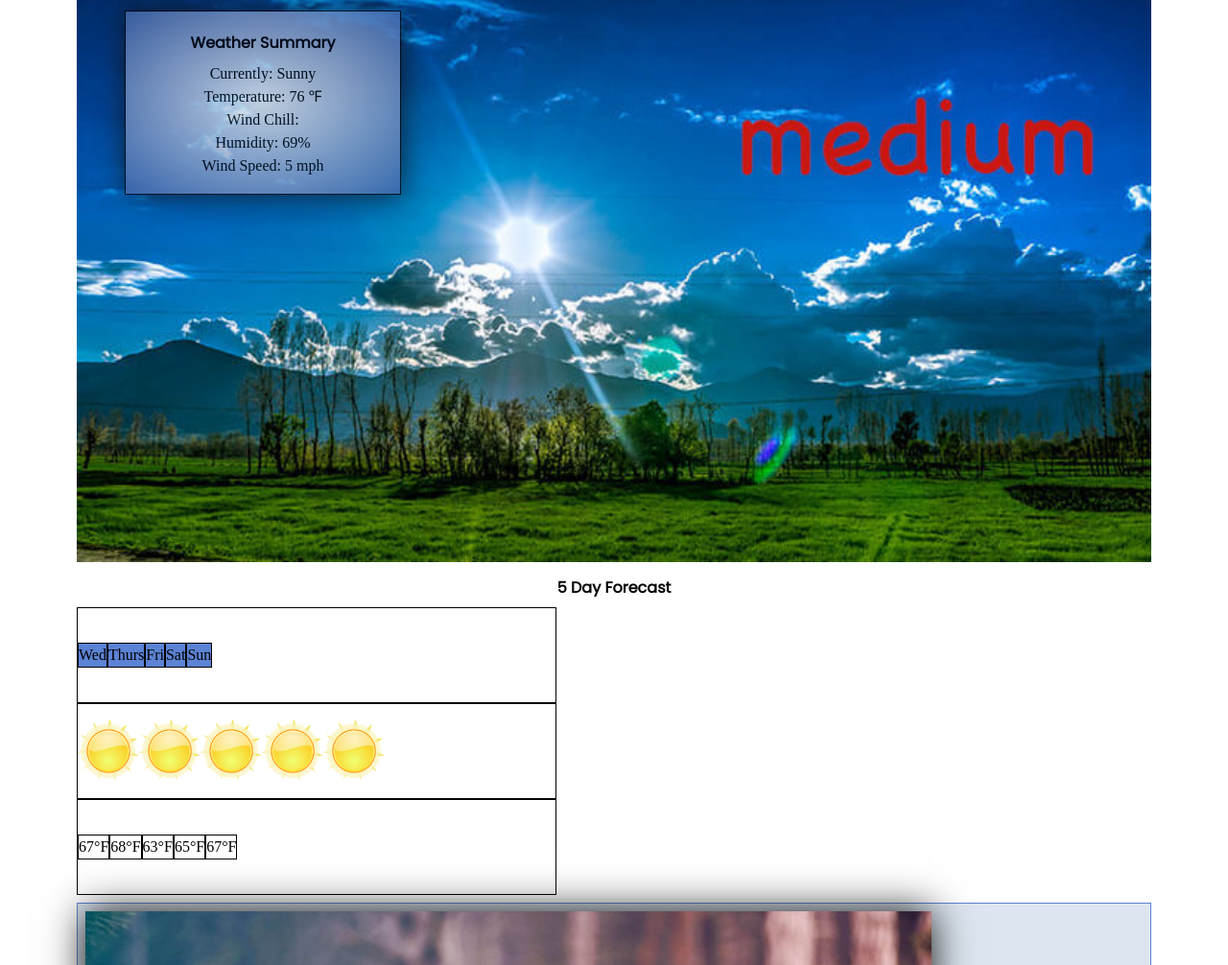
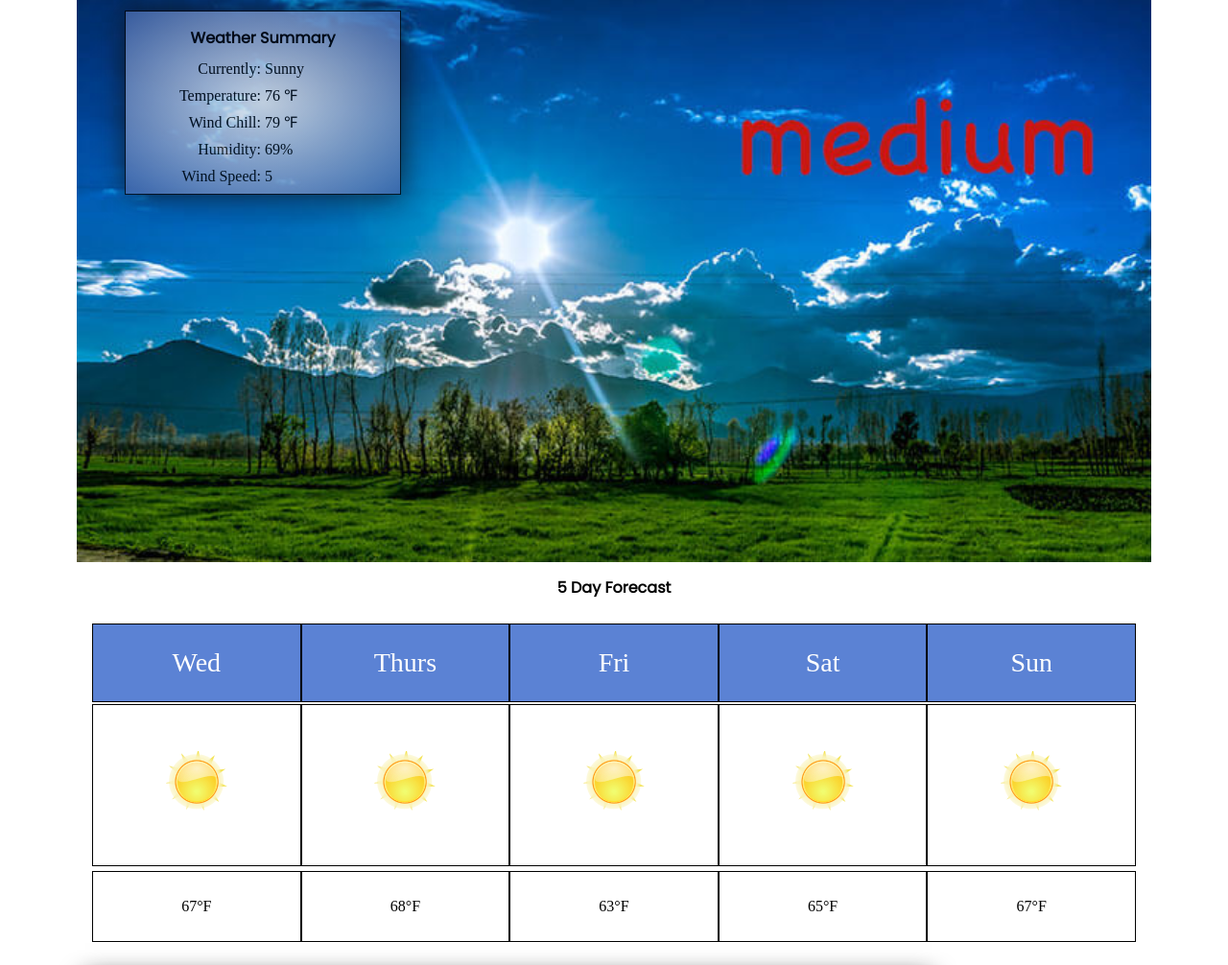
Before and after one commit to ChelseeJensen/ChelseeJensen.github.io, a plain HTML site: page lesson6/preston-6.html in a window 1280 px wide. Shown: the part 240-1246 px from the top of the page at 96% size. Drawn offline with nearby package versions, Linux system fonts and the light colour scheme; a script that the page names is missing.

Commit message:
week 6 update

```diff
--- a/lesson6/css/medium-6.css
+++ b/lesson6/css/medium-6.css
@@ -25,6 +25,7 @@
     .menu li {
         display: block;
         flex: 1 1 100%;
+        justify-content: center;
     }
     .motto {
         font-size: 1rem;
@@ -44,26 +45,41 @@
     }
     .forecastBox {
         display: grid;
+        grid-template-columns: repeat(5, 1fr);
+        grid-template-rows: 1fr 2fr 1fr;
+        row-gap: none;
+        margin: auto;
+        padding: 1em;
+        justify-content: center;
+        text-align: center;
+        align-items: center;
+        border-collapse: collapse;
     }
-    .row {
+   /* .row {
         display: flex;
         align-items: center;
         border: 1px solid black;
         width: 500px;
         height: 100px;
-    }
+    } */
     .columnTop {
-        display: flex;
+        font-size: 1.75em;
         background-color: #5B82D4;
         text-align: center;
         border: 1px solid black;
+        color: white;
+        padding: 1em;
+        row-gap: none;
     }
     .columnMid {
-        display: flex;
+        border: 1px solid black;
+        padding: 3em;
+        row-gap: none;
     }
     .columnBottom {
-        display: flex;
+        padding: 1.5em;
         border: 1px solid black;
+        row-gap: none;
     }
     .contactInfo {
         text-align: center;
--- a/lesson6/css/small-6.css
+++ b/lesson6/css/small-6.css
@@ -109,13 +109,64 @@ nav {
     width: 110%;
     margin-left: -3rem;
 }
+.weatherInfo {
+    display: grid;
+    grid-template-columns: 1fr 1fr;
+    grid-gap: .25em;
+    grid-template-areas:
+    "a b"
+    "c d"
+    "e f"
+    "g h"
+    "i j";
+}
+.item1 {
+    grid-area: a;
+    justify-self: end;
+}
+.item2 {
+    grid-area: b;
+    justify-self: start;
+}
+.item3 {
+    grid-area: c;
+    justify-self: end;
+}
+.item4 {
+    grid-area: d;
+    justify-self: start;
+}
+.item5 {
+    grid-area: e;
+    justify-self: end;
+}
+.item6 {
+    grid-area: f;
+    justify-self: start;
+}
+.item7 {
+    grid-area: g;
+    justify-self: end;
+}
+.item8 {
+    grid-area: h;
+    justify-self: start;
+}
+.item9 {
+    grid-area: i;
+    justify-self: end;
+}
+.item10 {
+    grid-area: j;
+    justify-self: start;
+}
 .weatherSummary {
     position: absolute;
     top: 25px;
     left: 25px;
     background: radial-gradient(#eee, #4567aa);
     border: 1px solid #000;
-    padding: .8rem;
+    padding: .5rem;
     box-shadow: 0 0 30px #111;
     opacity: .8;
     height: 12rem;
@@ -140,7 +191,7 @@ nav {
     text-align: center;
     width: 80%;
     align-content: center;
-    box-shadow: 0 0 40px #111;
+    box-shadow: 0 0 25px #111;
 }
 .map {
     display: none;
--- /dev/null
+++ b/lesson6/js/onload.js
@@ -0,0 +1,5 @@
+function bodyOnload() {
+    showbannerad();
+    findValues();
+}
+window.onload = bodyOnload;
--- a/lesson6/js/windchill.js
+++ b/lesson6/js/windchill.js
@@ -1,9 +1,9 @@
 /*Windchill Calculation*/
 function findValues() {
-    var tempF = document.getElementById('currentTemp').nodeValue;
-    var speed = document.getElementById('currentWindSpeed').nodeValue;
+    var tempF = document.getElementById('currentTemp').textContent;
+    var speed = document.getElementById('currentWindSpeed').textContent;
     var output = windChill(tempF, speed);
-    document.getElementById('windchillOutput').innerHTML = output;
+    document.getElementById('windchillOutput').innerHTML = Math.round(output);
 }
 
 function windChill(tempF, speed) {
--- a/lesson6/preston-6.html
+++ b/lesson6/preston-6.html
@@ -14,8 +14,8 @@
     </head>
 
 <!--******************** Friday Banner *******************-->
-    <body onload="lastUpdated()">
-        <div id="bannerad" onload="showbannerad()" hidden>
+    <body onload="bodyOnload()">
+        <div id="bannerad" hidden>
                     Saturday = Preston Pancakes in the Park!<br>
                     9:00 a.m. Saturday at the city park pavillion.
         </div>
@@ -54,12 +54,24 @@
                 </figure>
                 <div class="weatherSummary">
                     <div class="weatherTitle"><h3>Weather Summary</h3></div>
-                    <div class="weatherInfo" onclick="findValues()">
-                        <p>Currently: <span id="currentCondition">Sunny</span></p>
-                        <p>Temperature: <span id="currentTemp">76</span> &#8457;</p>
-                        <p>Wind Chill: <span id="currentPrecip"><div id="windchillOutput"></div></span></p>
-                        <p>Humidity: <span id="currentHumidity">69%</span></p>
-                        <p>Wind Speed: <span id="currentWindSpeed">5</span> mph</p>
+                        <div class="weatherInfo">
+                        <p class="item1">Currently: </p>
+                        <p class="item2" id="currentCondition">Sunny</p>
+                        <p class="item3">Temperature: </p>
+                        <p class="item4"><span id="currentTemp">76</span> &#8457;</p>
+                        <p class="item5">Wind Chill: </p>
+                        <p class="item6"><span id="windchillOutput"></span> &#8457;</p>
+                        <p class="item7">Humidity: </p>
+                        <p class="item8" id="currentHumidity">69%</p>
+                        <p class="item9">Wind Speed: </p>
+                        <p class="item10"><span id="currentWindSpeed">5</span></p>
+
+
+                        <!--<p>Currently: <span id="">Sunny</span></p>
+                        <p>Temperature: <span id="">76</span> &#8457;</p>
+                        <p>Wind Chill: <span id="currentPrecip"><div id=""></div></span></p>
+                        <p>Humidity: <span id="">69%</span></p>
+                        <p>Wind Speed: <span id="">5</span> mph</p>-->
                     </div>
                 </div>
             </div>
@@ -67,31 +79,28 @@
 <!--******************** 5 Day Forecast ********************-->
 
             <div>
-                <section class="forecastBox">
-                    <div class="sectionHeader"><h3>5 Day Forecast</h3>
-                        <div class="row">
+                <div class="sectionHeader"><h3>5 Day Forecast</h3>
+                    <section class="forecastBox">
                             <p class="columnTop">Wed</p>
                             <p class="columnTop">Thurs</p>
                             <p class="columnTop">Fri</p>
                             <p class="columnTop">Sat</p>
                             <p class="columnTop">Sun</p>
-                        </div>
-                        <div class="row">
+
                             <p class="columnMid"><img class="forecastImg" src="/lesson6/images/sunicon.png" alt="Sun Icon"></p>
                             <p class="columnMid"><img class="forecastImg" src="/lesson6/images/sunicon.png" alt="Sun Icon"></p>
                             <p class="columnMid"><img class="forecastImg" src="/lesson6/images/sunicon.png" alt="Sun Icon"></p>
                             <p class="columnMid"><img class="forecastImg" src="/lesson6/images/sunicon.png" alt="Sun Icon"></p>
                             <p class="columnMid"><img class="forecastImg" src="/lesson6/images/sunicon.png" alt="Sun Icon"></p>
-                        </div>
-                        <div class="row">
+
                             <p class="columnBottom">67&deg;F</p>
                             <p class="columnBottom">68&deg;F</p>
                             <p class="columnBottom">63&deg;F</p>
                             <p class="columnBottom">65&deg;F</p>
                             <p class="columnBottom">67&deg;F</p>
-                        </div>
-                    </div>
-                </section>
+
+                    </section>
+                </div>
             </div>
 
 <!--******************* Article Section ********************-->
@@ -130,13 +139,15 @@
 
 <!--************************** Footer Content **********************-->
         <footer>
-            &copy; Weather Done Better | Attributions | Chelsee Jensen
+            &copy; Weather Done Better | Attributions | <a href="../index.html">Chelsee Jensen</a>
             <p id="currentdate"></p>
         </footer>
         <div>
             <script src="/lesson6/js/dates6.js"></script>
             <script src="https://ajax.googleapis.com/ajax/libs/webfont/1.6.26/webfont.js"></script>
             <script src="/lesson6/js/webfont.js"></script>
+            <script src="js/onload.js"></script>
+            <script src="js/windchill.js"></script>
         </div>
     </body>
 
```
